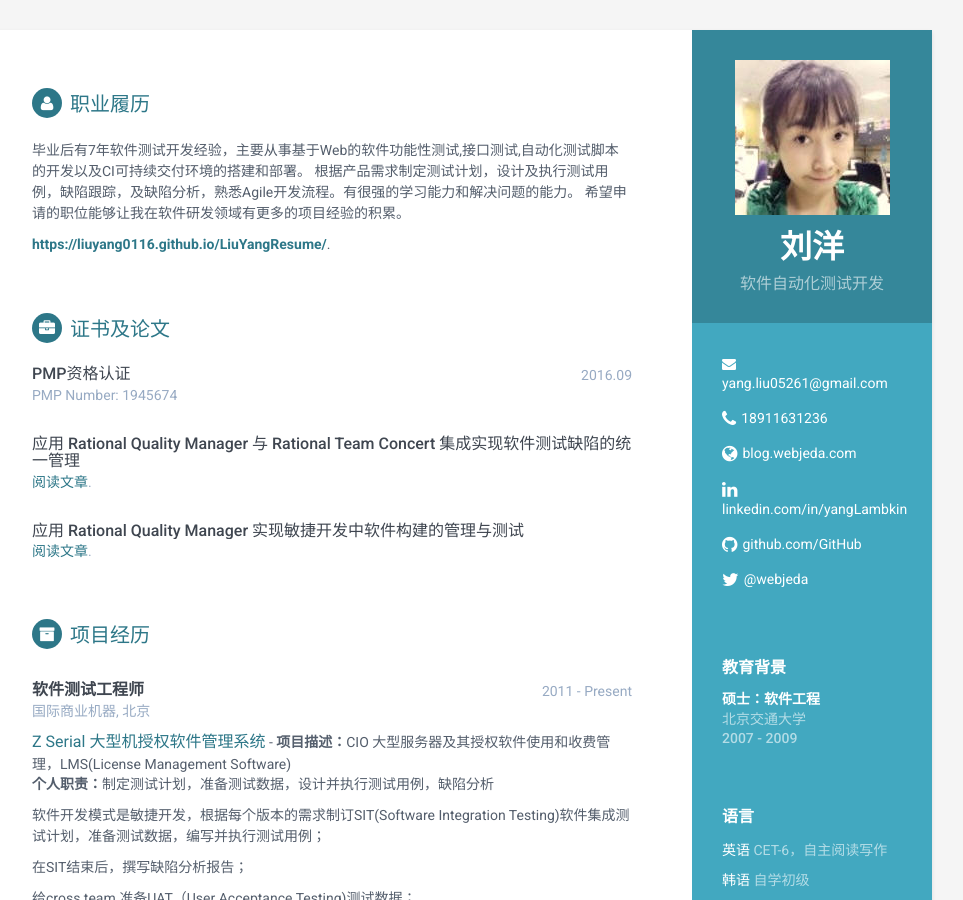
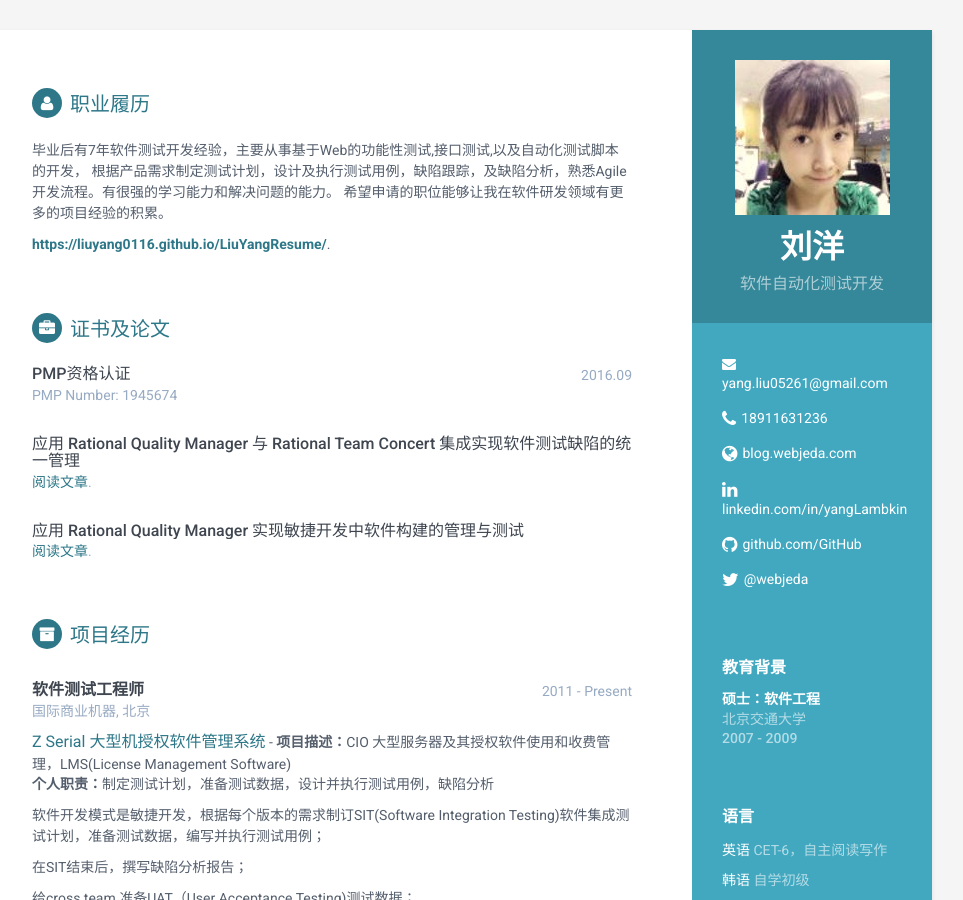
Before and after one commit to liuyang0116/LiuYangResume_EN, a Jekyll site: the page built from index.html, in a window 1280 px wide and 900 px high. Shown: the whole window, without its empty margins (188-1151 px from the left). Built offline with Jekyll 4.4.1, drawn with Linux system fonts in a browser that asks for light colours; some of the changed text lies outside the part shown.

Commit message:
change on Feb,14th

```diff
--- a/_includes/carrier-profile.html
+++ b/_includes/carrier-profile.html
@@ -2,7 +2,7 @@
 <h2 class="section-title"><i class="fa fa-user"></i>职业履历</h2>
 <div class="summary">
     <p>
-	毕业后有7年软件测试开发经验，主要从事基于Web的软件功能性测试,接口测试,自动化测试脚本的开发以及CI可持续交付环境的搭建和部署。
+	毕业后有7年软件测试开发经验，主要从事基于Web的功能性测试,接口测试,以及自动化测试脚本的开发，
 	根据产品需求制定测试计划，设计及执行测试用例，缺陷跟踪，及缺陷分析，熟悉Agile开发流程。有很强的学习能力和解决问题的能力。
 	希望申请的职位能够让我在软件研发领域有更多的项目经验的积累。
 
--- a/_includes/skills.html
+++ b/_includes/skills.html
@@ -18,7 +18,7 @@
                     </div><!--//item-->
 
                     <div class="item">
-                        <h3 class="level-title">Robotframework + (Seleniume2/RequestsLibrary/AutoITLibrary/others)</h3>
+                        <h3 class="level-title">Robotframework + (Seleniume2/RequestsLibrary/AutoITLibrary/Suds/others)</h3>
                         <div class="level-bar">
                             <div class="level-bar-inner" data-level="90%">
                             </div>
@@ -34,20 +34,13 @@
                     </div><!--//item-->
 
 					<div class="item">
-                        <h3 class="level-title">Tomcat</h3>
+                        <h3 class="level-title">RTC & RQM</h3>
                         <div class="level-bar">
                             <div class="level-bar-inner" data-level="80%">
                             </div>
                         </div><!--//level-bar-->
                     </div><!--//item-->
 
-                    <div class="item">
-                        <h3 class="level-title">Jekins </h3>
-                        <div class="level-bar">
-                            <div class="level-bar-inner" data-level="50%">
-                            </div>
-                        </div><!--//level-bar-->
-                    </div><!--//item-->
 
                     <div class="item">
                         <h3 class="level-title">HTML &amp; CSS</h3>
```
